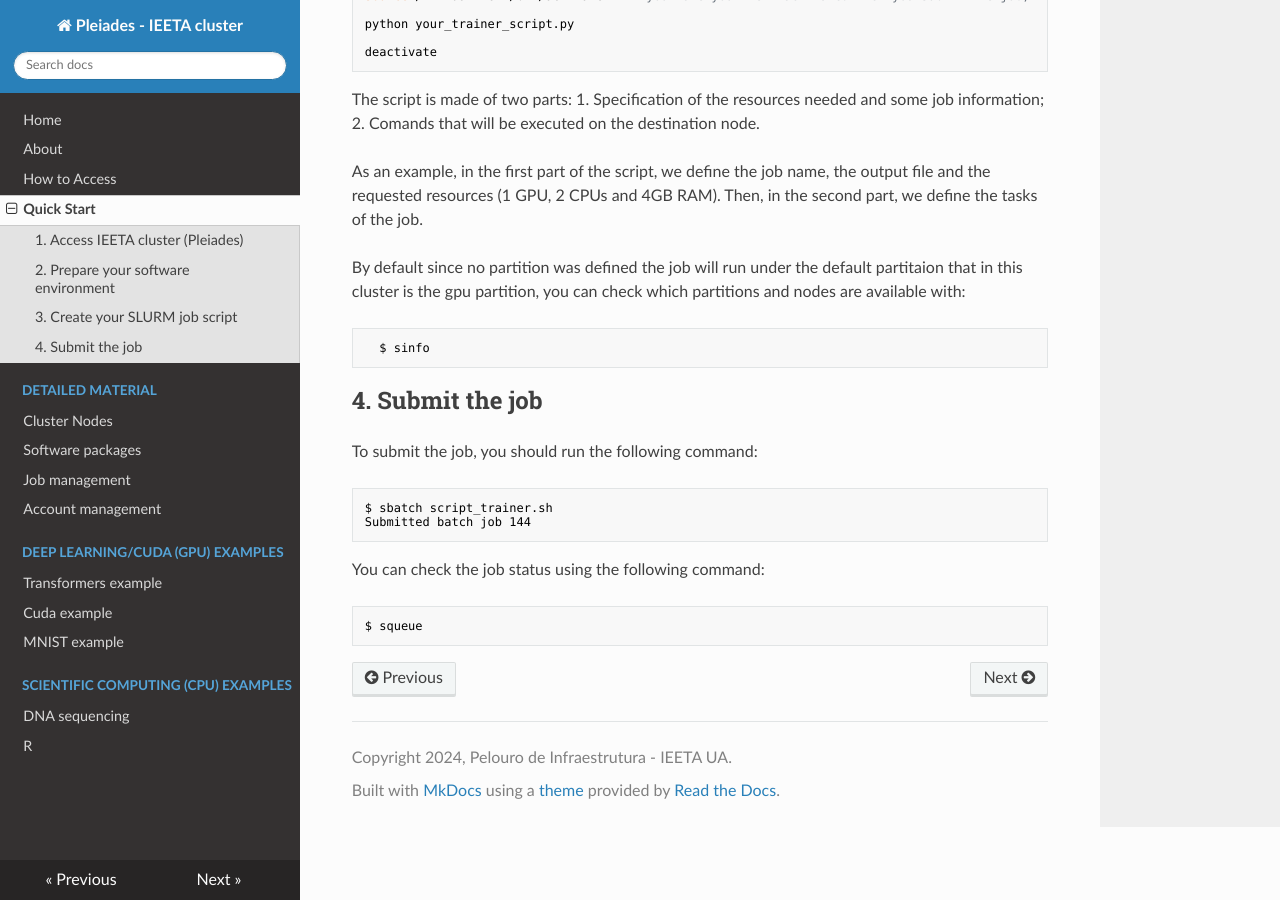
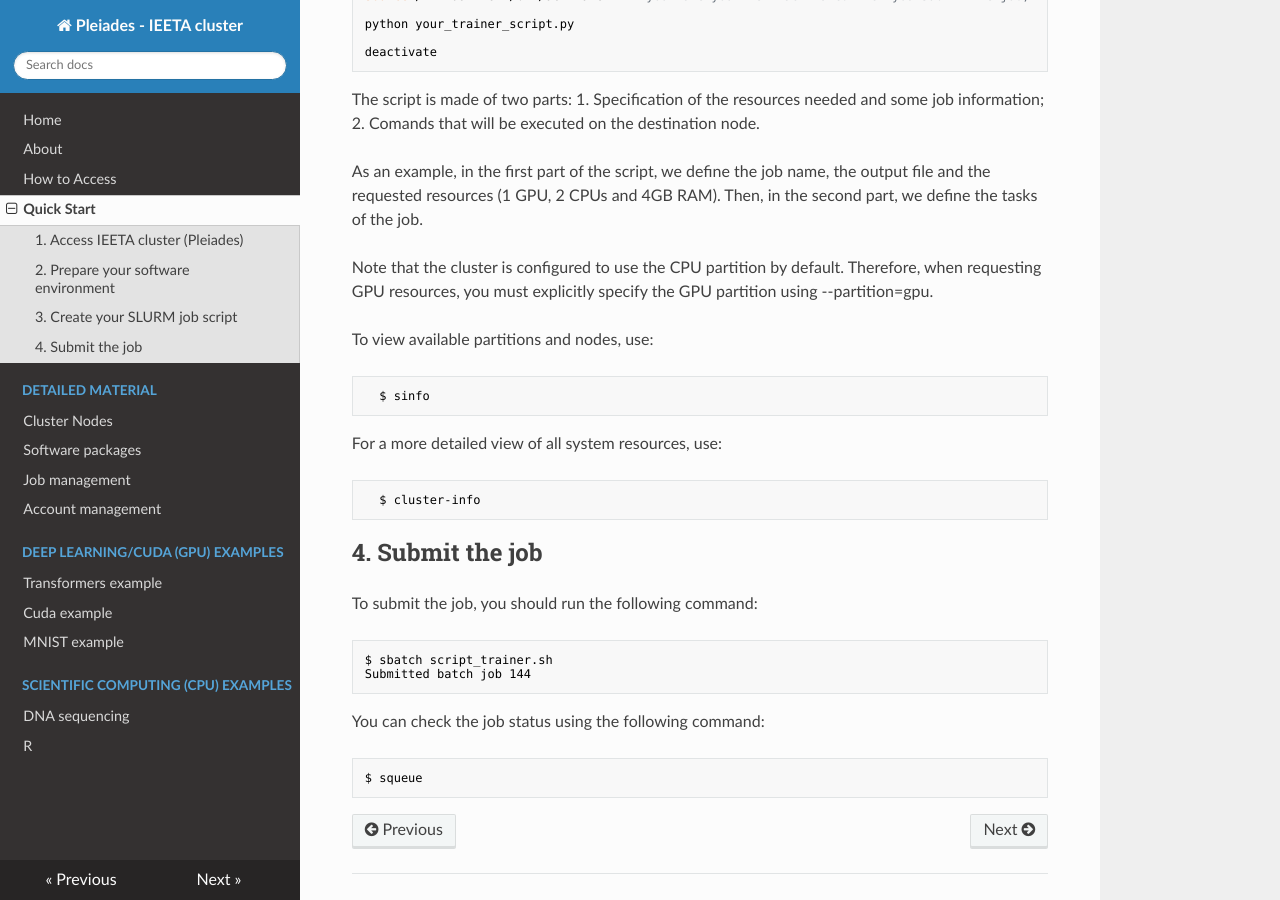
Before and after one commit to ieeta-pt/HPC-guides, an MkDocs documentation site: the page built from docs/quick_start.md, in a window 1280 px wide and 900 px high, scrolled down 1369 px. Built offline with MkDocs 1.6.1, drawn with Linux system fonts in a browser that asks for light colours; nearby versions of some CDN libraries.

Commit message:
Update quick_start.md

````diff
--- a/docs/quick_start.md
+++ b/docs/quick_start.md
@@ -65,10 +65,16 @@ The script is made of two parts:
 
 As an example, in the first part of the script, we define the job name, the output file and the requested resources (1 GPU, 2 CPUs and 4GB RAM). Then, in the second part, we define the tasks of the job.
 
-By default since no partition was defined the job will run under the default partitaion that in this cluster is the gpu partition, you can check which partitions and nodes are available with:
+Note that the cluster is configured to use the CPU partition by default. Therefore, when requesting GPU resources, you must explicitly specify the GPU partition using --partition=gpu.
 
+To view available partitions and nodes, use:
 ```bash
   $ sinfo
+```
+
+For a more detailed view of all system resources, use:
+```bash
+  $ cluster-info
 ```
 
 ## 4. Submit the job
````
